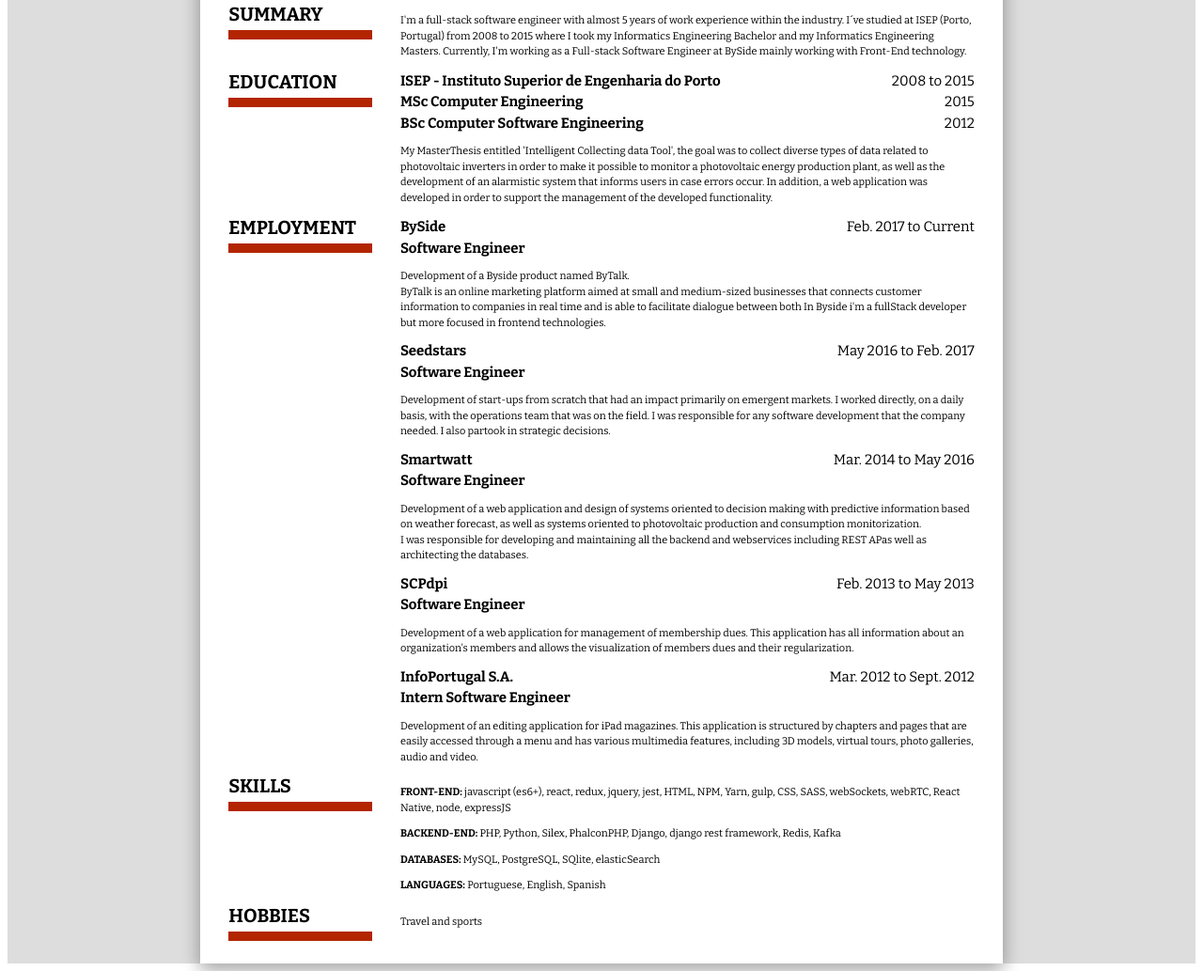
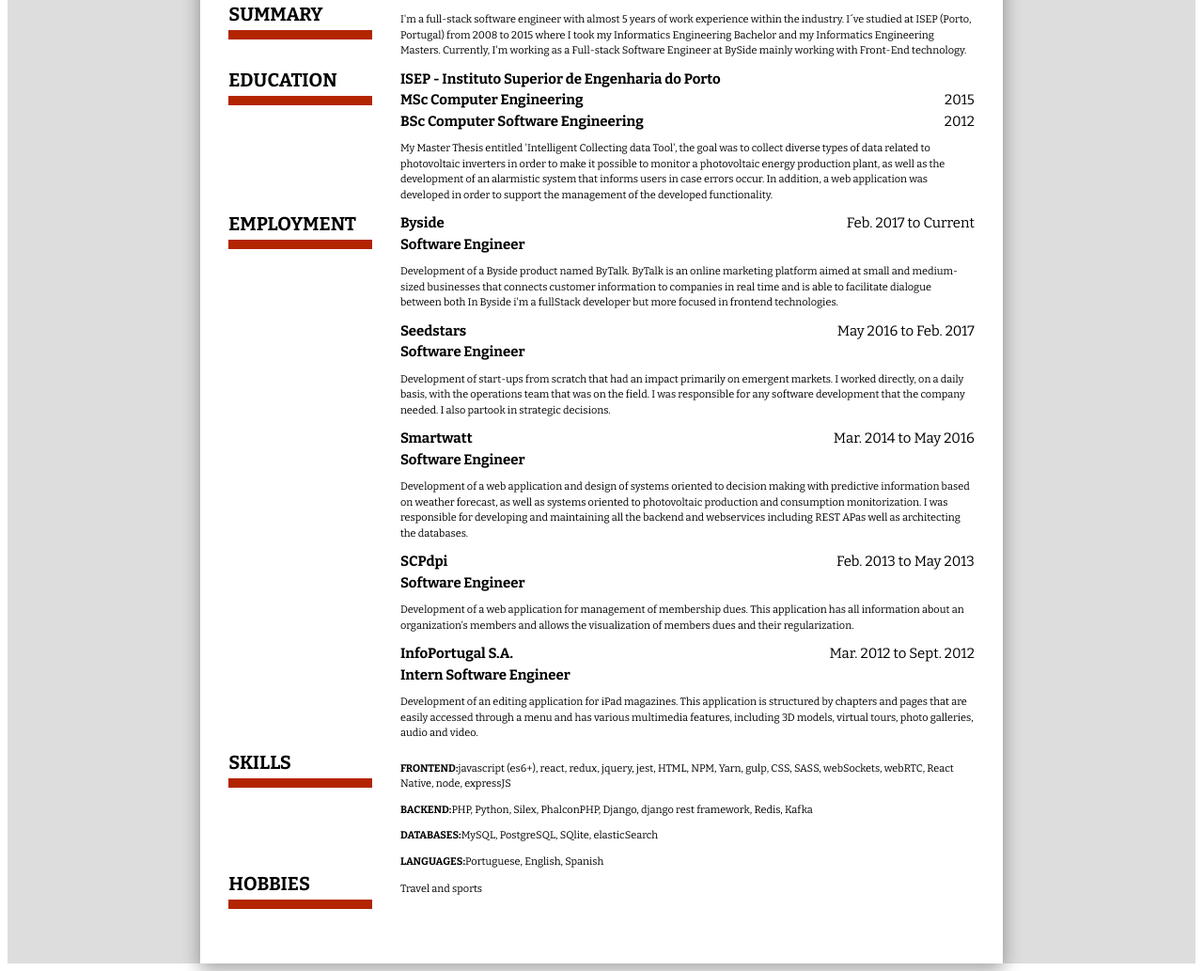
Before and after one commit to jcrjaci/jacintorodrigues.com, a Gatsby site: page / in a window 1280 px wide. Shown: the part 186-1219 px from the top of the page at 94% size. Built offline with nearby package versions, Linux system fonts and the light colour scheme; Gatsby itself is replaced by a stand-in of ours.

Commit message:
add cv info to gatsby config

```diff
--- a/gatsby-config.js
+++ b/gatsby-config.js
@@ -11,7 +11,64 @@
       linkedinUrl: 'https://www.linkedin.com/in/jacintorodrigues/',
       github: 'jcrjaci',
       githubUrl: 'https://github.com/jcrjaci',
-    }
+    },
+    summary : 'I\'m a full-stack software engineer with almost 5 years of work experience within the industry. I´ve studied at ISEP (Porto, Portugal) from 2008 to 2015 where I took my Informatics Engineering Bachelor and my Informatics Engineering Masters.\
+    Currently, I\'m working as a Full-stack Software Engineer at BySide mainly working with Front-End technology.',
+    education: {
+      name: 'ISEP - Instituto Superior de Engenharia do Porto',
+      date: '2008 to 2015',
+      courses: [
+        { name: 'MSc Computer Engineering', date: '2015'},
+        { name: 'BSc Computer Software Engineering', date: '2012'}
+      ],
+      description: 'My Master Thesis entitled \'Intelligent Collecting data Tool\', the goal was to collect diverse types of data related to photovoltaic inverters in order to make it possible to monitor a photovoltaic energy production plant, as well as the development of an alarmistic system that informs users in case errors occur. In addition, a web application was developed in order to support the management of the developed functionality.'
+    },
+    employments: {
+      byside: {
+        name: 'Byside',
+        date: 'Feb. 2017 to Current',
+        position: 'Software Engineer',
+        description: 'Development of a Byside product named ByTalk.\
+        ByTalk is an online marketing platform aimed at small and medium-sized businesses that connects customer information to companies in real time and is able to facilitate dialogue between both \
+        In Byside i\'m a fullStack developer but more focused in frontend technologies.'
+      },
+      seedstars: {
+        name: 'Seedstars',
+        date: 'May 2016 to Feb. 2017',
+        position: 'Software Engineer',
+        description: 'Development of start-ups from scratch that had an impact primarily on emergent markets.\
+        I worked directly, on a daily basis, with the operations team that was on the field. I was responsible for any software development that the company needed. I also partook in strategic decisions.'
+      },
+      smartwatt: {
+        name: 'Smartwatt',
+        date: 'Mar. 2014 to May 2016',
+        position: 'Software Engineer',
+        description: 'Development of a web application and design of systems oriented to decision making with predictive information based on weather forecast, as well as systems oriented to photovoltaic production and consumption monitorization.\
+        I was responsible for developing and maintaining all the backend and webservices including REST APas well as architecting the databases.'
+      },
+      scpdpi: {
+        name: 'SCPdpi',
+        date: 'Feb. 2013 to May 2013',
+        position: 'Software Engineer',
+        description: 'Development of a web application for management of membership dues.\
+        This application has all information about an organization\'s members and allows the visualization of \
+        members dues and their regularization.'
+      },
+      infoportugal: {
+        name: 'InfoPortugal S.A.',
+        date: 'Mar. 2012 to Sept. 2012',
+        position: 'Intern Software Engineer',
+        description: 'Development of an editing application for iPad magazines. \
+        This application is structured by chapters and pages that are easily accessed through a menu and has various multimedia features, including 3D models, virtual tours, photo galleries, audio and video.'
+      },
+    },
+    skills : {
+      frontend: 'javascript (es6+), react, redux, jquery, jest, HTML, NPM, Yarn, gulp, CSS, SASS, webSockets, webRTC, React Native, node, expressJS',
+      backend: 'PHP, Python, Silex, PhalconPHP, Django, django rest framework, Redis, Kafka',
+      databases: 'MySQL, PostgreSQL, SQlite, elasticSearch',
+      languages: 'Portuguese, English, Spanish'
+    },
+    hobbies: 'Travel and sports',
   },
   plugins: [
     'gatsby-plugin-react-helmet',
--- /dev/null
+++ b/src/components/cvSectionDescription/cvSectionDescription.js
@@ -0,0 +1,13 @@
+import React from 'react'
+import styled from "styled-components"
+
+const Description = styled.div`
+     margin: 10px 0;
+`;
+
+const CvSectionDescription = ({ text }) => (
+  <Description>
+    {text}
+  </Description>
+  );
+export default CvSectionDescription;
--- /dev/null
+++ b/src/components/cvSectionTitle/cvSectionTitle.js
@@ -0,0 +1,26 @@
+import React from 'react'
+import styled from "styled-components"
+
+const LineContainer = styled.div`
+  display: flex;
+  font-size: 15px;
+`;
+
+const Title = styled.div`
+  flex: 6;
+  font-weight: 600;
+`;
+
+const Date = styled.div`
+  flex: 3;
+  text-align: right;
+`;
+
+const CvSectionTitle = ({ text, date }) => (
+  <LineContainer>
+    <Title>{text}</Title>
+    <Date>{date}</Date>
+    </LineContainer>
+  );
+
+export default CvSectionTitle;
--- /dev/null
+++ b/src/components/skill/skill.js
@@ -0,0 +1,22 @@
+import React from 'react'
+import styled from "styled-components"
+
+const TechnologyContainer = styled.p`
+margin-bottom: 3px;
+`;
+
+const TechnologyType = styled.span`
+  font-weight: 700;
+  text-transform: Uppercase;
+`;
+
+const Skill = ({ type, description }) => (
+  <TechnologyContainer>
+    <TechnologyType>{type}:</TechnologyType>
+    <span>
+      {description}
+    </span>
+ </ TechnologyContainer>
+ );
+
+export default Skill;
--- a/src/pages/index.js
+++ b/src/pages/index.js
@@ -1,137 +1,120 @@
 import React from 'react'
+import { StaticQuery, graphql } from 'gatsby'
 
 import Cv from '../components/cv/cv'
 import BlankPage from '../components/blankPage/blankPage'
 import CvHeader from '../components/cvHeader/cvHeader';
 import CvSection from '../components/cvSection/cvSection';
+import Skill from '../components/skill/skill';
+import CvSectionTitle from '../components/cvSectionTitle/cvSectionTitle';
+import CvSectionDescription from '../components/cvSectionDescription/cvSectionDescription';
 
-const Summary = (
-  <p >I'm a full-stack software engineer with almost 5 years of work experience within the industry. I´ve studied at ISEP (Porto, Portugal) from 2008 to 2015 where I took my Informatics Engineering Bachelor and my Informatics Engineering Masters.
-
-  Currently, I'm working as a Full-stack Software Engineer at BySide mainly working with Front-End technology.</p>
+const Employments = ({ employments }) => (
+  Object.keys(employments).map((value) => (
+    <>
+      <CvSectionTitle text={employments[value].name} date={employments[value].date} />
+      <CvSectionTitle text={employments[value].position} />
+      <CvSectionDescription text={employments[value].description} />
+    </>
+  ))
 );
 
- const Line = (text, date) => (
- <div style={{
-     display: 'flex',
-     fontSize: '15px',
-   }}>
-   <div style={{
-     flex: '6',
-     fontWeight: '600',
-   }}>{text}</div>
-   <div  style={{
-     flex: '3',
-     textAlign: 'right',
-   }}>{date}</div>
-   </div>
- );
- const Education = (
+const Description = ({ text }) => <CvSectionDescription text={text} />;
+
+const Education = ({ education: { name, date, courses, description } }) => (
   <>
-   {Line('ISEP - Instituto Superior de Engenharia do Porto', '2008 to 2015')}
-   {Line('MSc Computer Engineering', '2015')}
-   {Line('BSc Computer Software Engineering', '2012')}
-   <p>
-   My MasterThesis entitled 'Intelligent Collecting data Tool', the goal was to collect diverse types of data related to photovoltaic inverters in order to make it possible to monitor a photovoltaic energy production plant, as well as the development of an alarmistic system that informs users in case errors occur. In addition, a web application was developed in order to support the management of the developed functionality.</p>
- </>
- );
- const Employment = (
-   <>
-   {Line('BySide', 'Feb. 2017 to Current')}
-   {Line('Software Engineer', '')}
-   {/* {Line('Porto', '')} */}
-   <p style={{
-     marginBottom: '10px',
-   }}>Development of a Byside product named ByTalk.
-   <br/>ByTalk is an online marketing platform aimed at small and medium-sized businesses that connects customer information to companies in real time and is able to facilitate dialogue between both
- In Byside i'm a fullStack developer but more focused in frontend technologies.</p>
-   {Line('Seedstars', 'May 2016 to Feb. 2017')}
-   {Line('Software Engineer', '')}
-   {/* {Line('Porto', '')} */}
-   <p style={{
-     marginBottom: '10px',
-   }}>Development of start-ups from scratch that had an impact primarily on emergent markets.
- I worked directly, on a daily basis, with the operations team that was on the field. I was responsible for any software development that the company needed. I also partook in strategic decisions.
- </p>
-   {Line('Smartwatt', 'Mar. 2014 to May 2016')}
-   {Line('Software Engineer', '')}
-   {/* {Line('Porto', '')} */}
-   <p style={{
-     marginBottom: '10px',
-   }}>Development of a web application and design of systems oriented to decision making with predictive information based on weather forecast, as well as systems oriented to photovoltaic production and consumption monitorization.<br/>
- I was responsible for developing and maintaining all the backend and webservices including REST APas well as architecting the databases.</p>
-   {Line('SCPdpi', 'Feb. 2013 to May 2013')}
-   {Line('Software Engineer', '')}
-   {/* {Line('Paços de Ferreira', '')} */}
-   <p style={{
-     marginBottom: '10px',
-   }}>Development of a web application for management of membership dues.
- This application has all information about an organization's members and allows the visualization of
- members dues and their regularization.
- </p>
-   {Line('InfoPortugal S.A.', 'Mar. 2012 to Sept. 2012')}
-   {Line('Intern Software Engineer', '')}
-   {/* {Line('Porto', '')} */}
-   <p style={{
-     marginBottom: '10px',
-   }}>Development of an editing application for iPad magazines.
- This application is structured by chapters and pages that are easily accessed through a menu and has various multimedia features, including 3D models, virtual tours, photo galleries, audio and video.
- </p>
+    <CvSectionTitle text={name} date={date} />
+    {courses.map((course) => (
+      <CvSectionTitle text={course.name} date={course.date}/>
+    ))}
+    <CvSectionDescription text={description} />
   </>
 );
 
- const Skills = (
-   <>
-   <p style={{
-     marginBottom: '3px',
-   }}>
-   <span style={{
-     fontWeight: '700',
-   }}>FRONT-END:</span> javascript (es6+), react, redux, jquery, jest, HTML, NPM, Yarn, gulp, CSS, SASS, webSockets, webRTC, React Native, node, expressJS</p>
-   <p style={{
-     marginBottom: '3px',
-   }}><span style={{
-     fontWeight: '700',
-   }}>BACKEND-END:</span> PHP, Python, Silex, PhalconPHP, Django, django rest framework, Redis, Kafka</p>
-   <p style={{
-     marginBottom: '3px',
-   }}><span style={{
-     fontWeight: '700',
-   }}>DATABASES:</span> MySQL, PostgreSQL, SQlite, elasticSearch</p>
-   <p style={{
-     // marginBottom: '3px',
-   }}><span style={{
-     fontWeight: '700',
-   }}>LANGUAGES:</span> Portuguese, English, Spanish </p>
-   </>
- );
-
- const Hobbies = (
-   <p>Travel and sports </p>
- );
+const Skills = ({ skills }) => Object.keys(skills).map(value => <Skill type={value} description={skills[value]}/>);
 
 const Index = () => (
   <Cv>
+    <StaticQuery
+      query={graphql`
+        query cv {
+          site {
+            siteMetadata {
+              summary
+              education {
+                name
+                description
+                courses {
+                  name
+                  date
+                }
+              }
+              employments {
+                byside {
+                  name
+                  date
+                  position
+                  description
+                }
+                seedstars {
+                  name
+                  date
+                  position
+                  description
+                }
+                smartwatt {
+                  name
+                  date
+                  position
+                  description
+                }
+                scpdpi {
+                  name
+                  date
+                  position
+                  description
+                }
+                infoportugal {
+                  name
+                  date
+                  position
+                  description
+                }
+              }
+              skills {
+                frontend
+                backend
+                databases
+                languages
+              }
+              hobbies
+            }
+          }
+        }
+      `}
+      render={({ site: { siteMetadata: { summary, education, employments, skills, hobbies }} }) => (
         <BlankPage>
           <CvHeader />
-      <CvSection name="Summary" content={Summary} />
+          <CvSection name="Summary" content={<Description text={summary}/>} />
           <CvSection
             name="Education"
-        content={Education}
+            content={<Education education={education} />}
             />
           <CvSection
             name="Employment"
-        content={Employment}
+            content={<Employments employments={employments}/>}
             />
           <CvSection
             name="Skills"
-        content={Skills}
+            content={<Skills skills={skills}/>}
             />
           <CvSection
             name="Hobbies"
-        content={Hobbies}
+            content={<Description text={hobbies}/>}
             />
           </BlankPage>
+        )}
+      />
   </Cv>
 );
 
```
Lines whose indentation alone changed are shown as unchanged.
